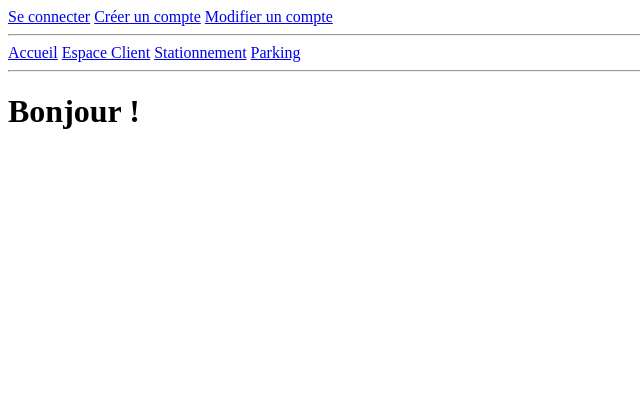
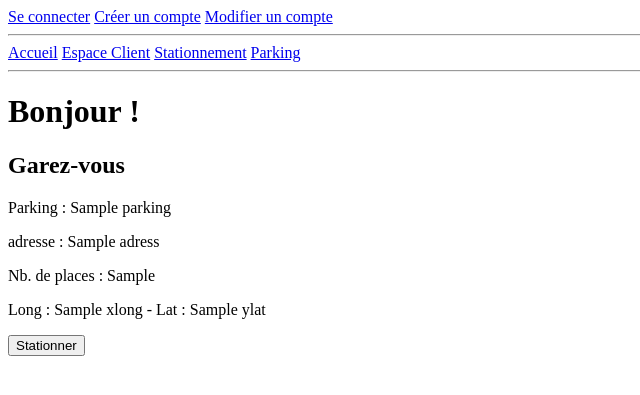
Before and after one commit to Heliossie/Projet_Symfony, a Symfony app: template templates/parking/carpark.html.twig in a window 1280 px wide. Shown: the top 395 px of the page, without its empty margins (0-640 px from the left). Run offline with Twig, Linux system fonts and the light colour scheme; the template is opened without the code that fills it: most values are stand-ins (such as "Sample title", 1, 10 or a date in 2020); some libraries are stand-ins or nearby versions.

Commit message:
MAJ simulation boucle for : parking

```diff
--- a/src/Controller/ClientController.php
+++ b/src/Controller/ClientController.php
@@ -56,7 +56,7 @@ class ClientController extends AbstractController
     /**
      * @Route("/user/carpark", name="user_carpark")
      */
-    public function carpark(CarparkRepository $carparkRepository, ParkingRepository $parkingRepository, Parking $parking): Response
+    public function carpark(CarparkRepository $carparkRepository, ParkingRepository $parkingRepository): Response
     {
         $user = $this->security->getUser();
 
@@ -64,7 +64,7 @@ class ClientController extends AbstractController
             'controller_name' => 'ParkingController - carpark',
             'user' => $user,
             'carparks' => $carparkRepository->findBy(['client' => $user->getUserIdentifier()]),
-            'parkings' => $parkingRepository->findBy(['parking' => $parking->getID()]),
+            'parkings' => $parkingRepository->findAll(),
         ]);
     }
 
--- a/templates/parking/carpark.html.twig
+++ b/templates/parking/carpark.html.twig
@@ -11,9 +11,16 @@
 
     {% endfor %}
 
+    <h2>Garez-vous</h2>
     {% for parking in parkings %}
+        <p>Parking : {{ parking.name }}</p>
+        <p>adresse : {{ parking.adress }}</p>
+        <p>Nb. de places : {{ parking.NbPlaces }}</p>
+        <p>Long : {{ parking.xlong }} - Lat : {{ parking.ylat }}</p>
+        <button>Stationner</button>
+        <br>
+    {% endfor %}
 
-    {% endfor %}
 </div>
 
 {% endblock %}
```
